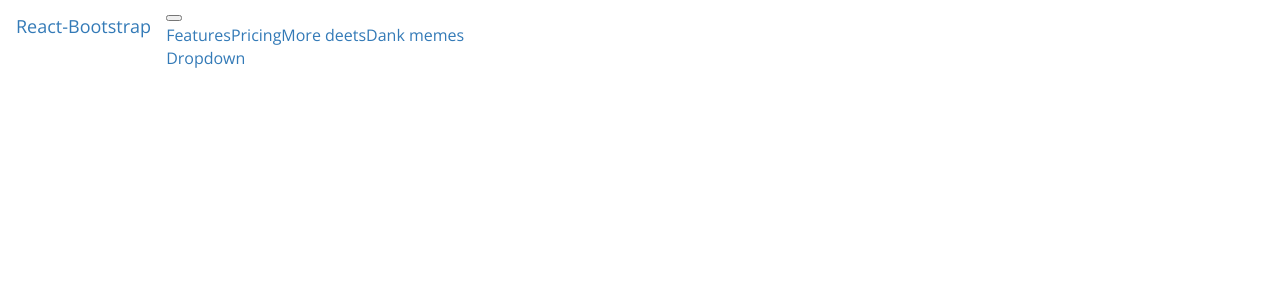
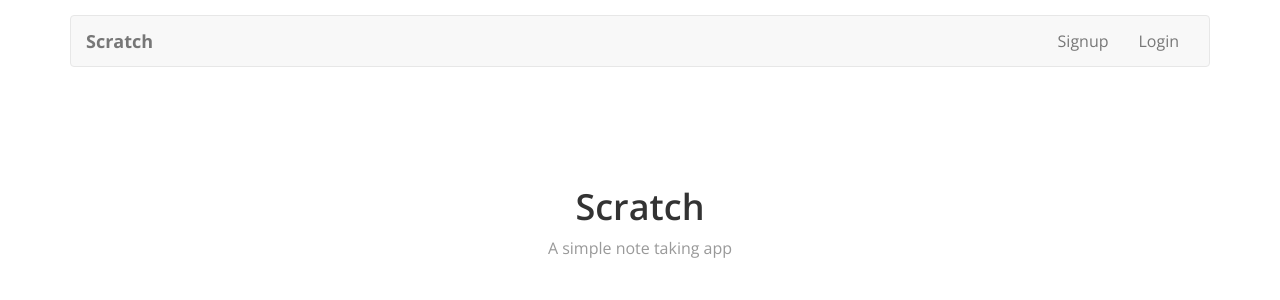
Before and after one commit to interactivenyc/serverless-notes-app-client, a React (Create React App) app: page / in a window 1280 px wide. Shown: the top 300 px of the page. Built offline with nearby package versions, Linux system fonts and the light colour scheme.

Commit message:
saving proper package versions

```diff
--- a/src/App.js
+++ b/src/App.js
@@ -1,37 +1,31 @@
 import React, { Component } from 'react';
+import { Link, withRouter } from 'react-router-dom';
+import { Nav, Navbar, NavItem } from 'react-bootstrap';
 import Routes from './Routes';
-import { Nav, Navbar, NavItem, NavDropdown } from 'react-bootstrap';
-import { Link } from 'react-router-dom';
 import './App.css';
 
 class App extends Component {
     render() {
         return (
-            <Navbar collapseOnSelect expand="lg" bg="dark" variant="dark">
-                <Navbar.Brand href="#home">React-Bootstrap</Navbar.Brand>
-                <Navbar.Toggle aria-controls="responsive-navbar-nav" />
-                <Navbar.Collapse id="responsive-navbar-nav">
-                    <Nav className="mr-auto">
-                        <Nav.Link href="#features">Features</Nav.Link>
-                        <Nav.Link href="#pricing">Pricing</Nav.Link>
-                        <NavDropdown title="Dropdown" id="collasible-nav-dropdown">
-                            <NavDropdown.Item href="#action/3.1">Action</NavDropdown.Item>
-                            <NavDropdown.Item href="#action/3.2">Another action</NavDropdown.Item>
-                            <NavDropdown.Item href="#action/3.3">Something</NavDropdown.Item>
-                            <NavDropdown.Divider />
-                            <NavDropdown.Item href="#action/3.4">Separated link</NavDropdown.Item>
-                        </NavDropdown>
-                    </Nav>
-                    <Nav>
-                        <Nav.Link href="#deets">More deets</Nav.Link>
-                        <Nav.Link eventKey={2} href="#memes">
-                            Dank memes
-                        </Nav.Link>
-                    </Nav>
-                </Navbar.Collapse>
-            </Navbar>
+            <div className="App container">
+                <Navbar fluid collapseOnSelect>
+                    <Navbar.Header>
+                        <Navbar.Brand>
+                            <Link to="/">Scratch</Link>
+                        </Navbar.Brand>
+                        <Navbar.Toggle />
+                    </Navbar.Header>
+                    <Navbar.Collapse>
+                        <Nav pullRight>
+                            <NavItem href="/signup">Signup</NavItem>
+                            <NavItem href="/login">Login</NavItem>
+                        </Nav>
+                    </Navbar.Collapse>
+                </Navbar>
+                <Routes />
+            </div>
         );
     }
 }
 
-export default App;
+export default withRouter(App);
```
Also changed, not shown: package.json (+7 -4 lines), 1 other file (tests, documents, lock files or other folders).
